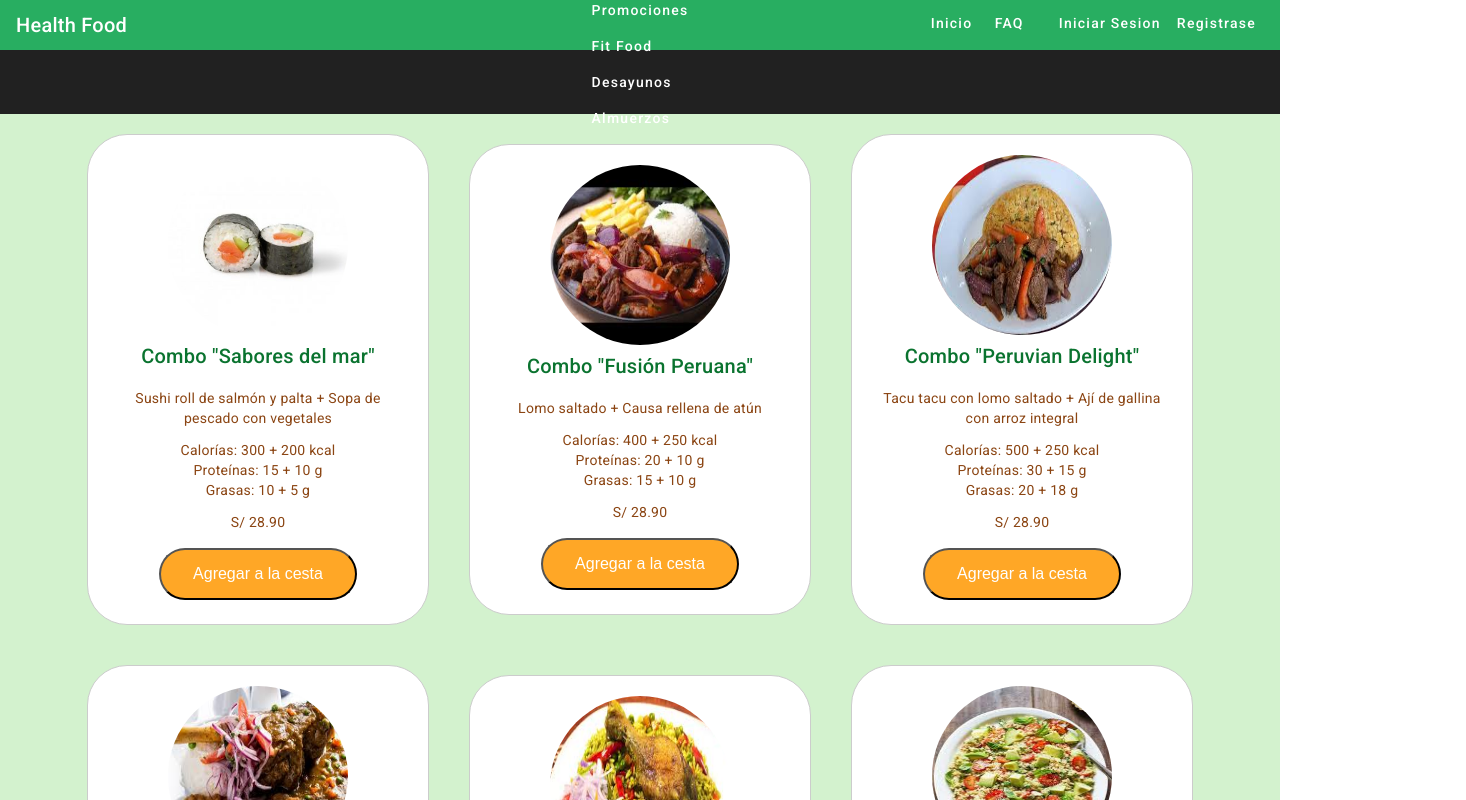
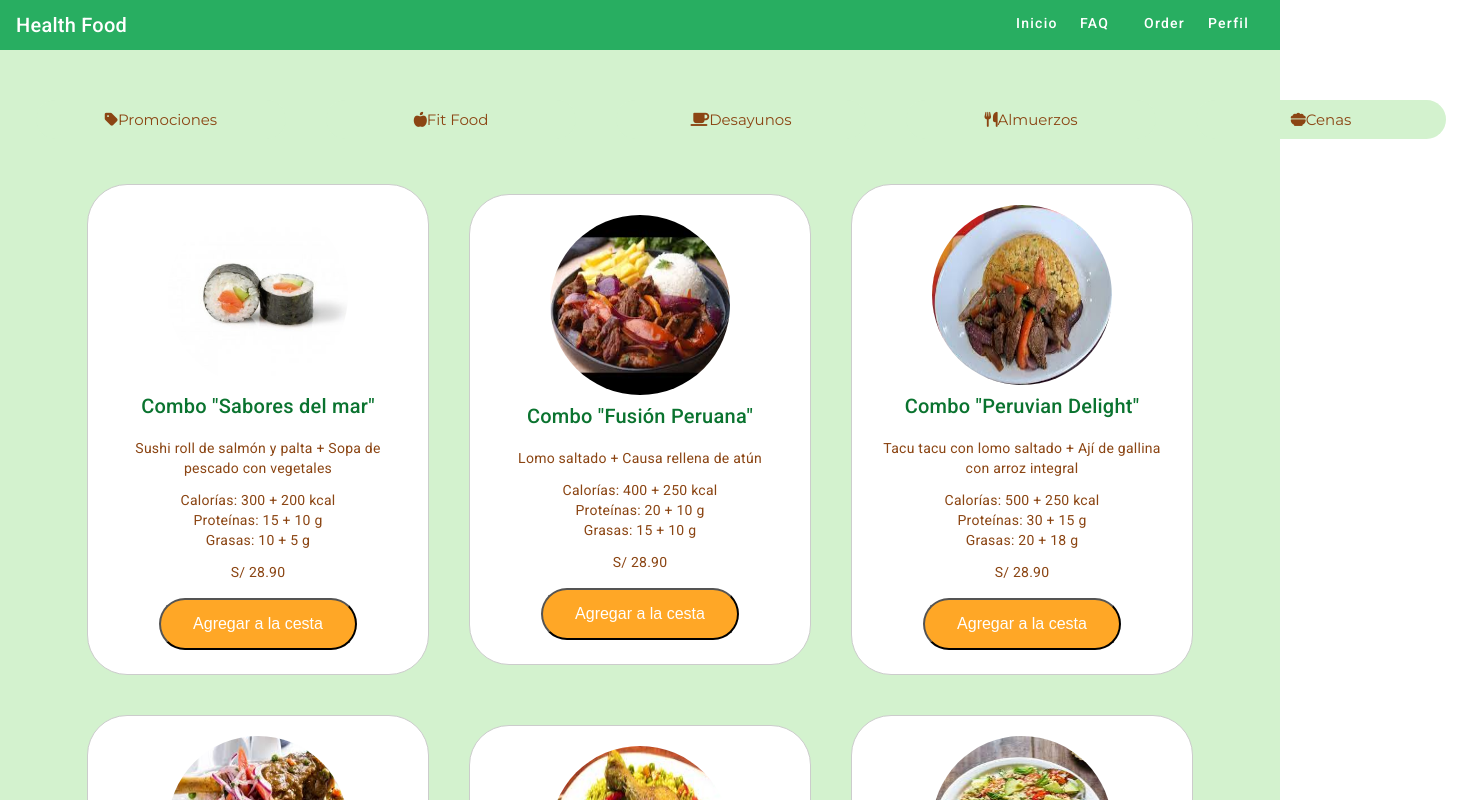
Before and after one commit to JosArr/Dise-oExp_Front, an Angular app: page /order in a window 1280 px wide. Shown: the top 800 px of the page, 1466 px wide, since content can reach past the window. Built offline with nearby package versions, Linux system fonts and the light colour scheme.

Commit message:
actualizacion de la pestaña order

```diff
--- a/src/app/app.component.css
+++ b/src/app/app.component.css
@@ -3,7 +3,6 @@
   height: 50px;
   background-color: #28AE61;
 }
-
 
 .mat-spacer {
   flex: 1 1 auto;
--- a/src/app/app.component.html
+++ b/src/app/app.component.html
@@ -2,13 +2,12 @@
   <mat-toolbar class="toolbar" color="primary">
     <h1 class="logo">Health Food</h1>
     <div class="mat-spacer"></div>
-    <a class="buttons" mat-button *ngIf="userService.isLoggedIn" [routerLink]="'/profile'">Perfil</a>
     <a class="buttons" mat-button  [routerLink]="'/home'">Inicio</a>
     <a class="buttons" mat-button  [routerLink]="'/faq'">FAQ</a>
-    <a class="buttons" mat-button  [routerLink]="'/iniciosesion'">Iniciar Sesion</a>
-    <a class="buttons" mat-button  [routerLink]="'/registro'">Registrase</a>
-    <a class="buttons" mat-button *ngIf="userService.isLoggedIn" (click)="cerrarSesion()">Cerrar Sesión</a>
-    <a class="buttons" mat-button *ngIf="userService.isLoggedIn" [routerLink]="'/order'">Order</a>
+    <!--<a class="buttons" mat-button  [routerLink]="'/iniciosesion'">Iniciar Sesion</a>-->
+    <!--<a class="buttons" mat-button  [routerLink]="'/registro'">Registrase</a>-->
+    <a class="buttons" mat-button  [routerLink]="'/order'">Order</a><!--*ngIf="userService.isLoggedIn"-->
+    <a class="buttons" mat-button  [routerLink]="'/profile'"> <!--*ngIf="userService.isLoggedIn"--> Perfil</a>
   </mat-toolbar>
   <router-outlet></router-outlet>
   <app-footer></app-footer>
--- a/src/app/components/order/order.component.css
+++ b/src/app/components/order/order.component.css
@@ -15,6 +15,7 @@
   width: 300px;
   margin: 20px;
 }
+
 .card img {
   border-radius: 70%;
   width: 180px;
@@ -51,9 +52,38 @@
 .card .price{
   color: #8B4513;
 }
-.toolbar {
-  display: flex;
-  flex-direction: row; /* Alinea los elementos horizontalmente */
-  justify-content: center; /* Centra los elementos horizontalmente */
-  align-items: center; /* Centra los elementos verticalmente */
+.toolbar-food{
+  background-color: transparent;
+  flex-direction: row-reverse;
+  display: block;
+  justify-content: center;
+  align-items: center;
+  cursor: pointer;
+  margin-top: 50px;
+  margin-left: auto;
+  margin-right: auto;
 }
+
+.food-button{
+  background-color: #D3F2CE;
+  color: #8B4513;
+  border: transparent;
+  display: inline;
+  border-radius: 20px;
+  cursor: pointer;
+  margin-left: 20px;
+  margin-right: 20px;
+  align-items: center;
+  padding: 10px;
+  width: 250px;
+  font-family: "Montserrat", sans-serif;
+  font-optical-sizing: auto;
+  font-size: 15px;
+  font-weight: normal;
+  font-style: normal;
+}
+
+.food-button:hover{
+  background-color: #F2F2F2;
+  border: 2px solid #FFA726;
+}
--- a/src/app/components/order/order.component.html
+++ b/src/app/components/order/order.component.html
@@ -1,12 +1,12 @@
 <section class="order">
-  <mat-toolbar class="toolbar">
-    <div fxLayout="row" fxLayoutAlign="space-around center">
-      <div fxFlex="20" *ngFor="let item of menuToolbar">
-        <button mat-button>
-          <span>{{item.label}}</span>
-        </button>
-      </div>
+  <mat-toolbar class="toolbar-food">
+    <div class="food-container">
+      <button class="food-button" *ngFor="let item of menuToolbar">
+        <i class="{{ item.icon }}"></i>
+        <span>{{ item.label }}</span>
+      </button>
     </div>
+
   </mat-toolbar>
   <div class="card">
     <img src="assets/images/sushi-salmon-aguacate.jpg" alt="Sushi de Salmón con palta">
--- a/src/app/components/order/order.component.ts
+++ b/src/app/components/order/order.component.ts
@@ -61,10 +61,10 @@ export class OrderComponent {
     console.log('Added to card');
   }
   menuToolbar = [
-    { label: 'Promociones' },
-    { label: 'Fit Food' },
-    { label: 'Desayunos' },
-    { label: 'Almuerzos' },
-    { label: 'Cenas' }
+    { icon: 'fa fa-tag',label: 'Promociones' },
+    { icon: 'fa fa-apple-whole',label: 'Fit Food' },
+    { icon: 'fa fa-mug-saucer',label: 'Desayunos' },
+    { icon: 'fa fa-utensils',label: 'Almuerzos' },
+    { icon: 'fa fa-bowl-food',label: 'Cenas' }
   ];
 }
```
